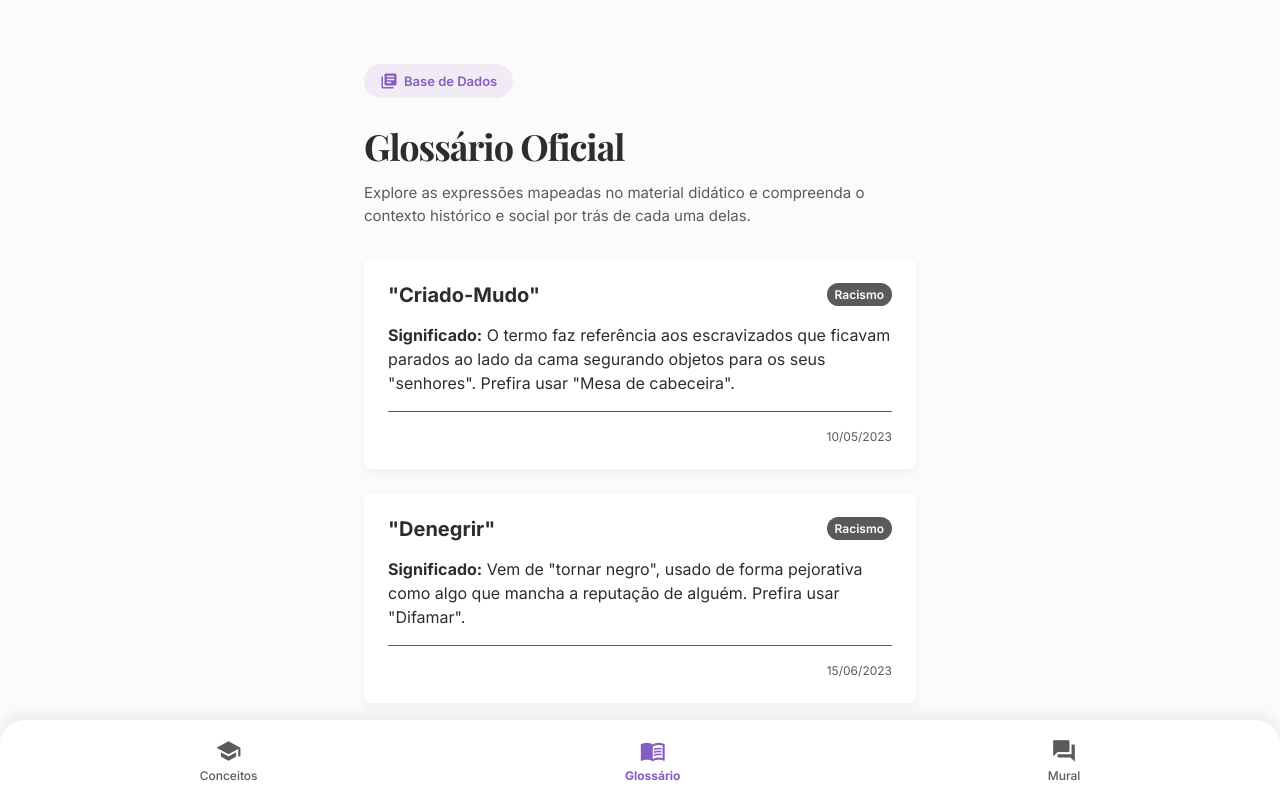
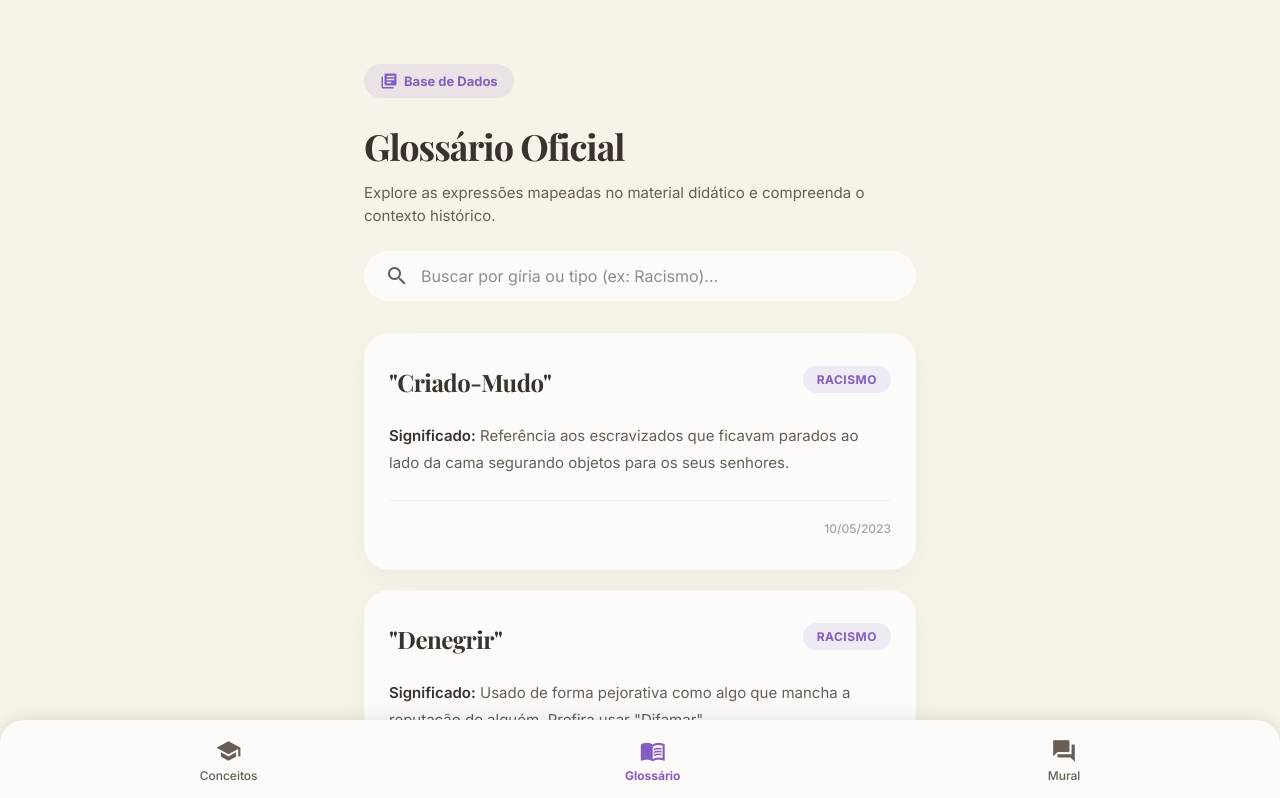
Before and after one commit to CloudToCode-C2C/Glossario_Reflexivo, an Angular app in the folder glossario-reflexivo/: page /glossario in a window 1280 px wide. Shown: the top 798 px of the page. Built offline with nearby package versions, Linux system fonts and the light colour scheme; no server answers.

Commit message:
entrega do filtro e paleta de cores

```diff
--- a/glossario-reflexivo/src/app/app.scss
+++ b/glossario-reflexivo/src/app/app.scss
@@ -0,0 +1,6 @@
+/* Garante que o componente principal seja "invisível" para mostrar o fundo rústico do body */
+:host {
+  display: block;
+  min-height: 100vh;
+  background-color: transparent !important;
+}
--- a/glossario-reflexivo/src/app/card-giria/card-giria.scss
+++ b/glossario-reflexivo/src/app/card-giria/card-giria.scss
@@ -1,38 +1,44 @@
 .card {
     background-color: var(--cor-superficie);
-    border-radius: 8px;
-    box-shadow: var(--sombra-card);
-    padding: 1.5rem;
+    border-radius: 24px;
+    box-shadow: 0 8px 32px rgba(0, 0, 0, 0.04);
+    border: 1px solid rgba(0, 0, 0, 0.02);
+    padding: 32px 24px;
     display: flex;
     flex-direction: column;
-    gap: 1rem;
-    border: 1px solid var(cor-primaria);
-    transition: transform 0.5s ease;
+    gap: 16px;
+    transition: transform 0.4s ease, box-shadow 0.04s ease;
 
     &:hover {
-        transform: translateY(-2px);
-        box-shadow: 0 6px 12px rgba(0, 0, 0, 0.1);
+        transform: translateY(-4px);
+        box-shadow: 0 12px 40px rgba(0, 0, 0, 0.06);
     }
 
     .card-header {
         display: flex;
         justify-content: space-between;
         align-items: flex-start;
-        gap: 1rem;
+        gap: 16px;
+        margin-bottom: 8px;
 
         .expressao {
             margin: 0;
+            font-family: 'Playfair Display', serif;
             color: var(cor-texto-principal);
-            font-size: 1.25rem;
+            font-size: 24px;
+            font-weight: 700;
+            letter-spacing: -0.5px;
         }
 
         .badge {
-            background-color: var(--cor-texto-secundario);
-            color: var(--cor-texto-inverso);
-            padding: 0.25rem 0.5rem;
-            border-radius: 16px;
-            font-size: 0.75rem;
-            font-weight: 600;
+            background-color: rgba(132, 94, 194, 0.1);
+            color: var(--cor-primaria);
+            padding: 6px 14px;
+            border-radius: 100px;
+            font-size: 12px;
+            font-weight: 700;
+            text-transform: uppercase;
+            letter-spacing: 0.5px;
             white-space: nowrap;
         }
     }
@@ -40,19 +46,27 @@
     .card-body {
         p {
             margin: 0;
-            color: var(--cor-texto-principal);
-            line-height: 1.5;
+            color: var(--cor-texto-secundario);
+            line-height: 1.8;
+            font-size: 15px;
+
+            strong {
+                color: var(--cor-texto-principal);
+                font-weight: 600;
+            }
         }
     }
 
     .card-footer {
         text-align: right;
-        border-top: 1px solid var(--cor-texto-secundario);
-        padding-top: 0.8rem;
+        border-top: 1px solid rgba(0, 0, 0, 0.05);
+        padding-top: 16px;
+        margin-top: 8px;
 
         .data {
-            font-size: 0.75rem;
-            color: var(--cor-texto-secundario);
+            font-size: 12px;
+            font-weight: 500;
+            color: #A0A5AA;
         }
     }
 }
--- a/glossario-reflexivo/src/app/glossario/glossario.html
+++ b/glossario-reflexivo/src/app/glossario/glossario.html
@@ -6,21 +6,34 @@
       <span>Base de Dados</span>
     </div>
     <h1 class="titulo-pagina">Glossário Oficial</h1>
-    <p class="subtitulo-pagina">Explore as expressões mapeadas no material didático e compreenda o contexto histórico e social por trás de cada uma delas.</p>
+    <p class="subtitulo-pagina">Explore as expressões mapeadas no material didático e compreenda o contexto histórico.</p>
+
+    <!-- 1. A NOVA BARRA DE BUSCA -->
+    <div class="barra-busca-container">
+      <span class="material-icons icone-busca">search</span>
+      <!-- O (keyup) chama a função no TS a cada digitação! -->
+      <input
+        type="text"
+        class="input-busca"
+        placeholder="Buscar por gíria ou tipo (ex: Racismo)..."
+        (keyup)="filtrarPalavras($event)"
+      />
+    </div>
   </header>
 
-  <!-- O Container Flexível que vai organizar os cards -->
   <div class="grid-de-cards">
-
-
-    <!-- Para cada 'item' dentro da minha 'listaDePalavras'... -->
-    @for (item of listaDePalavras; track item.expressao) {
-
-      <!-- ...desenhe o card e envie TODOS os dados do 'item' na variável [dadosGiria] -->
+    <!-- 2. O LAÇO AGORA OLHA PARA A LISTA FILTRADA -->
+    @for (item of listaFiltrada; track item.expressao) {
       <app-card-giria [dadosGiria]="item"></app-card-giria>
-
     }
 
+    <!-- 3. MENSAGEM SE A BUSCA NÃO ENCONTRAR NADA -->
+    @if (listaFiltrada.length === 0) {
+      <div class="sem-resultados">
+        <span class="material-icons">sentiment_dissatisfied</span>
+        <p>Nenhuma expressão encontrada para "{{ termoBusca }}".</p>
+      </div>
+    }
   </div>
 
 </section>
--- a/glossario-reflexivo/src/app/glossario/glossario.scss
+++ b/glossario-reflexivo/src/app/glossario/glossario.scss
@@ -3,8 +3,8 @@
   display: flex;
   flex-direction: column;
   padding: 32px 24px 100px 24px;
-  background-color: var(--cor-fundo);
-  min-height: 100vh;
+ // background-color: var(--cor-fundo);
+  // min-height: 100vh;
 }
 
 // Cabeçalho de acordo com a Home
@@ -23,7 +23,7 @@
     padding: 8px 16px;
     border-radius: 100px;
     font-size: 13px;
-    font-weight: 600;
+    font-weight: 700;
     margin-bottom: 24px;
 
     .material-icons {
@@ -51,5 +51,68 @@
 .grid-de-cards {
   display: flex;
   flex-direction: column;
-  gap: 24px; // Espaço de 24px entre um card e outro
+  gap: 20px; // Espaço de 24px entre um card e outro
 }
+
+.barra-busca-container {
+  display: flex;
+  align-items: center;
+  width: 100%;
+  margin-top: 24px;
+  background-color: var(--cor-superficie); // O fundo semi-transparente do tema
+  backdrop-filter: blur(8px);
+  -webkit-backdrop-filter: blur(8px);
+  border: 1px solid rgba(255, 255, 255, 0.1);
+  border-radius: 100px; // Formato de pílula arredondada
+  padding: 12px 20px;
+  transition: box-shadow 0.3s ease, border-color 0.3s ease;
+
+  // Brilho ao focar no campo
+  &:focus-within {
+    border-color: rgba(132, 94, 194, 0.5); // Borda roxa
+    box-shadow: 0 0 20px rgba(132, 94, 194, 0.2);
+  }
+
+  .icone-busca {
+    color: var(--cor-texto-secundario);
+    font-size: 24px;
+    margin-right: 12px;
+  }
+
+  .input-busca {
+    flex: 1;
+    background: transparent;
+    border: none;
+    color: var(--cor-texto-principal);
+    font-size: 16px;
+    font-family: 'Inter', sans-serif; // Segue o padrão do site
+    outline: none; // Tira aquela borda feia azul padrão do navegador
+
+    &::placeholder {
+      color: var(--cor-texto-secundario);
+      opacity: 0.7;
+    }
+  }
+}
+
+/* --- ESTILO PARA QUANDO A BUSCA FALHA --- */
+.sem-resultados {
+  display: flex;
+  flex-direction: column;
+  align-items: center;
+  justify-content: center;
+  text-align: center;
+  padding: 40px 20px;
+  color: var(--cor-texto-secundario);
+
+  .material-icons {
+    font-size: 48px;
+    margin-bottom: 16px;
+    opacity: 0.5;
+  }
+
+  p {
+    font-size: 16px;
+    line-height: 1.5;
+  }
+}
--- a/glossario-reflexivo/src/app/glossario/glossario.ts
+++ b/glossario-reflexivo/src/app/glossario/glossario.ts
@@ -1,6 +1,6 @@
 import { Component } from '@angular/core';
 import { CommonModule } from '@angular/common';
-import { CardGiriaComponent } from '../card-giria/card-giria'; // Confirme se o caminho está certo
+import { CardGiriaComponent } from '../card-giria/card-giria';
 
 @Component({
   selector: 'app-glossario',
@@ -11,24 +11,25 @@ import { CardGiriaComponent } from '../card-giria/card-giria'; // Confirme se o
 })
 export class GlossarioComponent {
 
-  // A lista de expressões ajustada
+  termoBusca: string = '';
+
   listaDePalavras = [
     {
       expressao: 'Criado-Mudo',
       contexto: 'Racismo',
-      significado: 'O termo faz referência aos escravizados que ficavam parados ao lado da cama segurando objetos para os seus "senhores". Prefira usar "Mesa de cabeceira".',
+      significado: 'Referência aos escravizados que ficavam parados ao lado da cama segurando objetos para os seus senhores.',
       data_criacao: new Date('2023-05-10')
     },
     {
       expressao: 'Denegrir',
       contexto: 'Racismo',
-      significado: 'Vem de "tornar negro", usado de forma pejorativa como algo que mancha a reputação de alguém. Prefira usar "Difamar".',
+      significado: 'Usado de forma pejorativa como algo que mancha a reputação de alguém. Prefira usar "Difamar".',
       data_criacao: new Date('2023-06-15')
     },
     {
       expressao: 'João sem braço',
       contexto: 'Capacitismo',
-      significado: 'Expressão usada para alguém que finge não entender algo ou tenta escapar de uma obrigação, ofendendo pessoas amputadas ou com deficiência.',
+      significado: 'Usada para alguém que finge não entender algo ou tenta escapar de uma obrigação, ofendendo pessoas amputadas.',
       data_criacao: new Date('2023-08-22')
     },
     {
@@ -39,4 +40,22 @@ export class GlossarioComponent {
     }
   ];
 
+  // A lista que será exibida na tela. Inicia com todos os itens.
+  listaFiltrada = [...this.listaDePalavras];
+
+  filtrarPalavras(event: Event) {
+    const elemento = event.target as HTMLInputElement;
+    const busca = elemento.value.toLowerCase();
+    this.termoBusca = busca;
+
+    if (!busca) {
+      this.listaFiltrada = [...this.listaDePalavras];
+      return;
+    }
+
+    this.listaFiltrada = this.listaDePalavras.filter(item => {
+      return item.expressao.toLowerCase().includes(busca) ||
+             item.contexto.toLowerCase().includes(busca);
+    });
+  }
 }
--- a/glossario-reflexivo/src/styles.scss
+++ b/glossario-reflexivo/src/styles.scss
@@ -3,26 +3,26 @@
 //Tipografia na fonte Inter do google fonts
 @import url('https://fonts.googleapis.com/css2?family=Inter:wght@400;500;600;700&display=swap');
 :root {
-    //Cores principais, abarcando a identidade visual do arquivo gerado pela cliente
-   --cor-primaria: #845EC2; //Lilas
-   --cor-secundaria: #FF9671; //Laranja
-   --cor-destaque: #F9F871; //Amarelo
-   --cor-suporte: #00C9A7; //Verde
+  // --- IDENTIDADE(Cores de Ação) ---
+  --cor-primaria: #845EC2;      // Lilás vibrante (Botões e Destaques)
+  --cor-secundaria: #FF9671;    // Laranja suave
+  --cor-suporte: #00C9A7;       // Verde moderno
 
-   // Cores da Estruturas
-   --cor-fundo: #FDFBF9; //off-white
-   --cor-superficie: #FFFFFF; //branco pura
+  // Reduz drasticamente o estresse ocular comparado ao branco brilhante do celular.
+  --cor-fundo: #F6F3E9;
 
-    //Cores dos textos
-    --cor-texto-principal: #2D2D2D; //preto chumbo
-    --cor-texto-secundario: #5A5A5A; //cinza escuro
-    --cor-texto-inverso: #FFFFFF; //Branco
+  // O Card ganha um tom sutilmente mais claro, mas não branco puro!
+  --cor-superficie: #FCFBFA;
 
-    //Para os arredondamentos e sombra
-    --borda-suave: 16px;
-    --sombra-card: 0 4px 12px rgba(0,0,0,0.05);
+  // --- CORES DE TEXTO
+  --cor-texto-principal: #3A322C;
+  --cor-texto-secundario: #685E55;
+  --cor-texto-inverso: #FFFFFF;
+
+  // Bordas e Sombras (Leveza)
+  --borda-suave: 24px;
+  --sombra-card: 0 4px 20px rgba(58, 50, 44, 0.05); // Sombra marrom clarinha, mais orgânica
 }
-
 /*  A partir daqui cmeça o reset do CSS e Estilo base, para evitar que comece com bordas ou margens
     genericas do navegador */
 
@@ -35,7 +35,7 @@
 body {
     //Aplicacao da fonte e cor de fundo configuradas no root
     font-family: 'Inter', sans-serif;
-    background-color: var(--cor-fundo);
+    background-color: var(--cor-fundo) !important;
     color: var(--cor-texto-principal);
 
     //prpriedade para rolar o conteúdo por baixo da futura navegação, no modelo mobile-first
```
